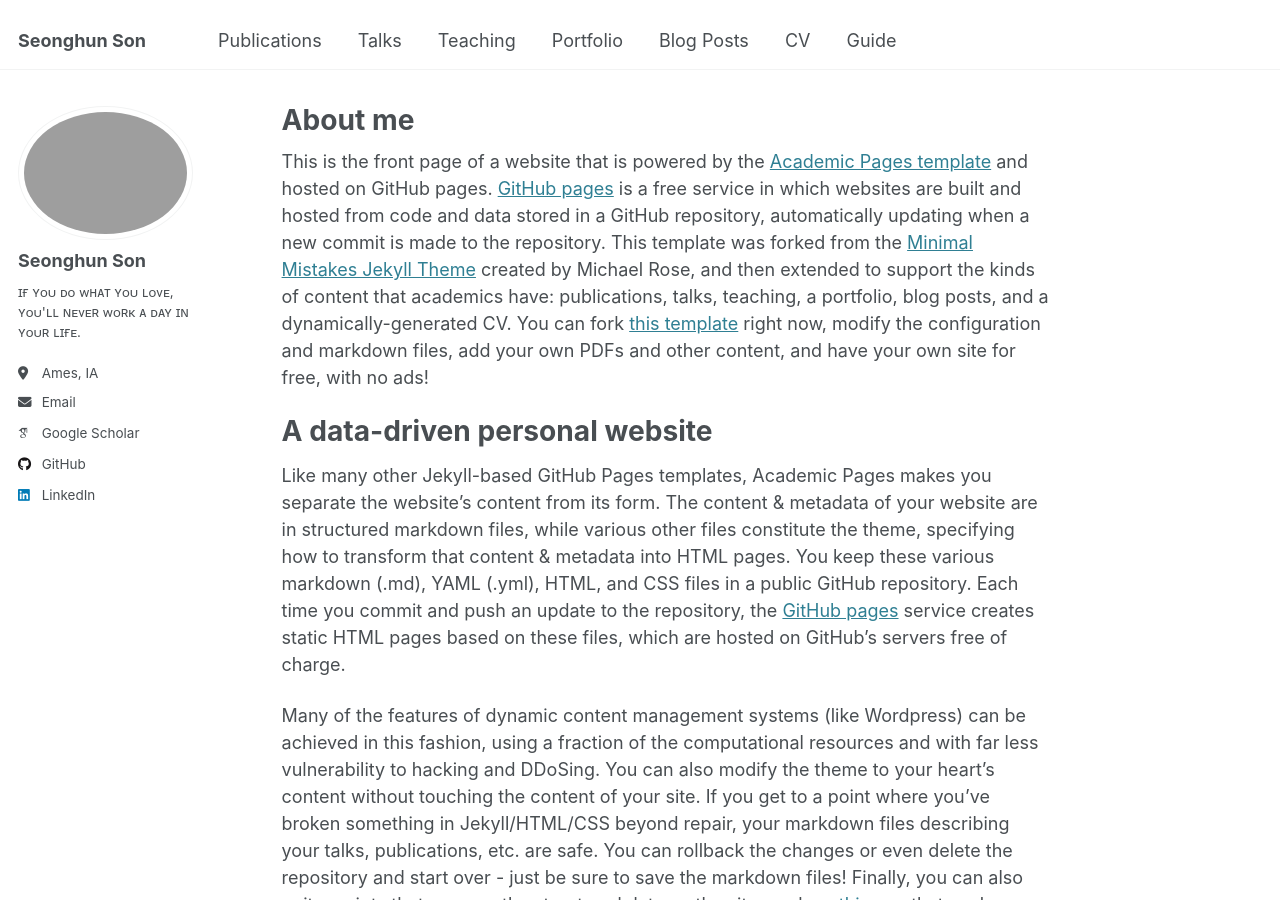
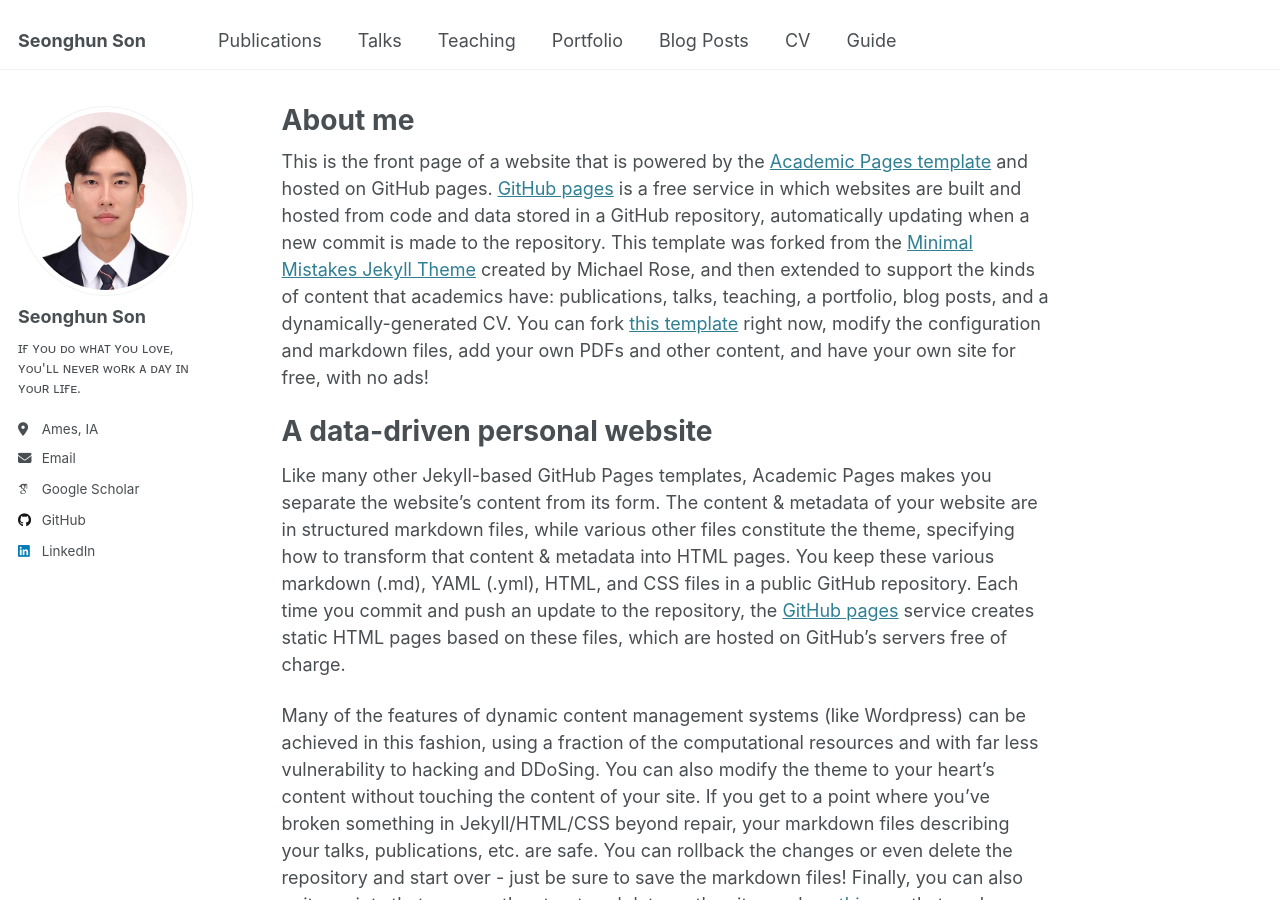
Before and after one commit to hunie-son/hunie-son.github.io, a Jekyll site: the page built from _pages/about.md, in a window 1280 px wide and 900 px high. Built offline with Jekyll 4.4.1, drawn with Linux system fonts in a browser that asks for light colours; some web fonts are replaced.

Commit message:
Update _config.yml

```diff
--- a/_config.yml
+++ b/_config.yml
@@ -22,7 +22,7 @@ repository               : "academicpages/academicpages.github.io"
 #               Additional customization can be done by editing /_includes/author-profile.html
 author:
   # Biographic information
-  avatar           : "profile2.png"
+  avatar           : "IMG_4363.jpg"
   name             : "Seonghun Son"
   pronouns         : # example: "she/her"
   bio              : "ɪғ ʏᴏᴜ ᴅᴏ ᴡʜᴀᴛ ʏᴏᴜ ʟᴏᴠᴇ,\n ʏᴏᴜ'ʟʟ ɴᴇᴠᴇʀ ᴡᴏʀᴋ ᴀ ᴅᴀʏ ɪɴ ʏᴏᴜʀ ʟɪғᴇ."
```
